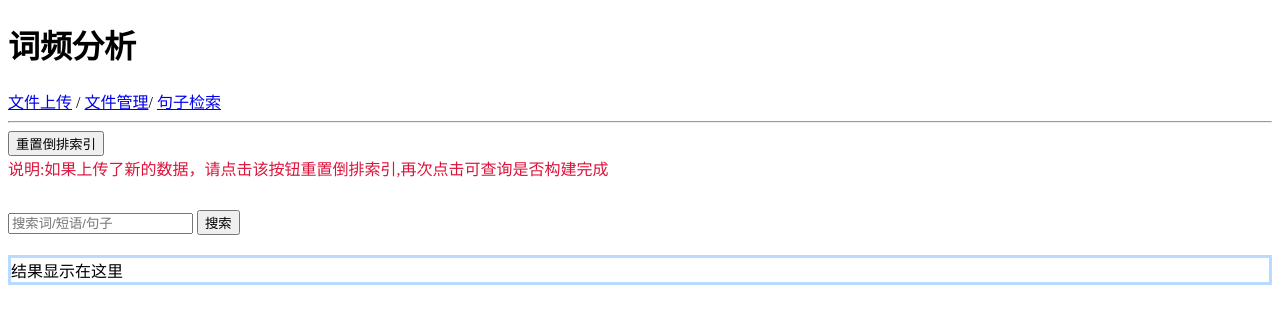
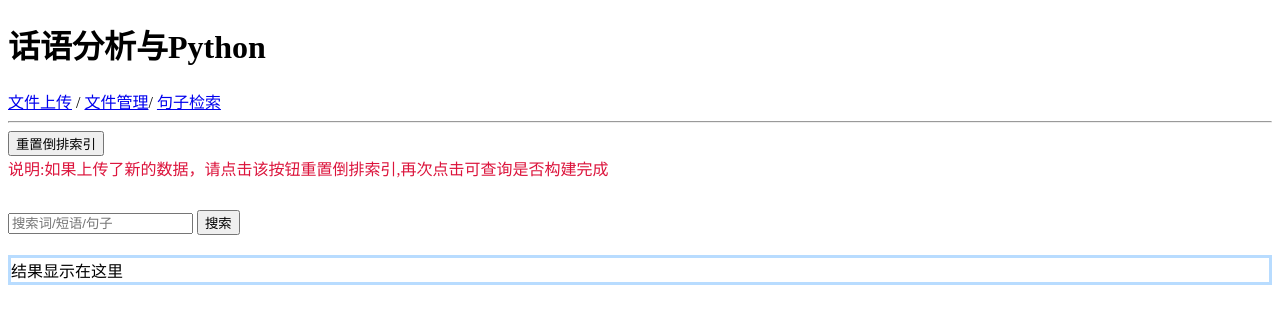
Before and after one commit to wcirq/discourse_analysis, a Flask app: page /manage_search in a window 1280 px wide. Shown: the top 324 px of the page. Run offline with Flask 2, Linux system fonts and the light colour scheme; parts of the project's set-up code (start-up, migrations or seed data) failed here and were passed over; some libraries are stand-ins or nearby versions.

Commit message:
修改title

```diff
--- a/templates/search.html
+++ b/templates/search.html
@@ -5,7 +5,7 @@
 {#<script src="https://csdnimg.cn/public/common/libs/jquery/jquery-1.9.1.min.js" type="text/javascript"></script>#}
 <script type="text/javascript" src="http://code.jquery.com/jquery.min.js"></script>
 <script type="text/javascript" src="/templates/js/jquery.jsonview.js", href=""></script>
-<h1>词频分析</h1>
+<h1>话语分析与Python</h1>
 <a href="{{ url_for('upload_file') }}">文件上传</a> /
 <a href="{{ url_for('manage_dir') }}">文件管理</a>/
 <a href="{{ url_for('manage_search') }}">句子检索</a>
```
